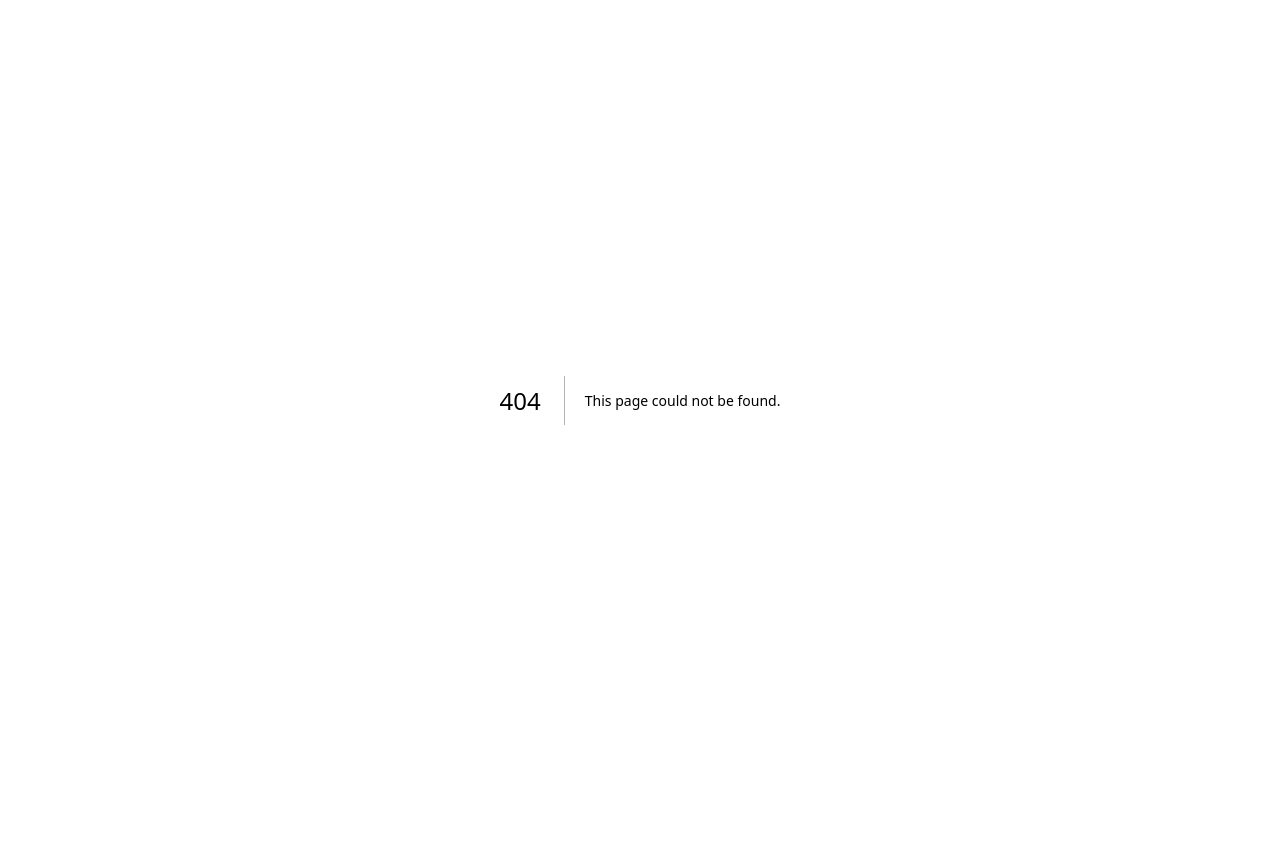
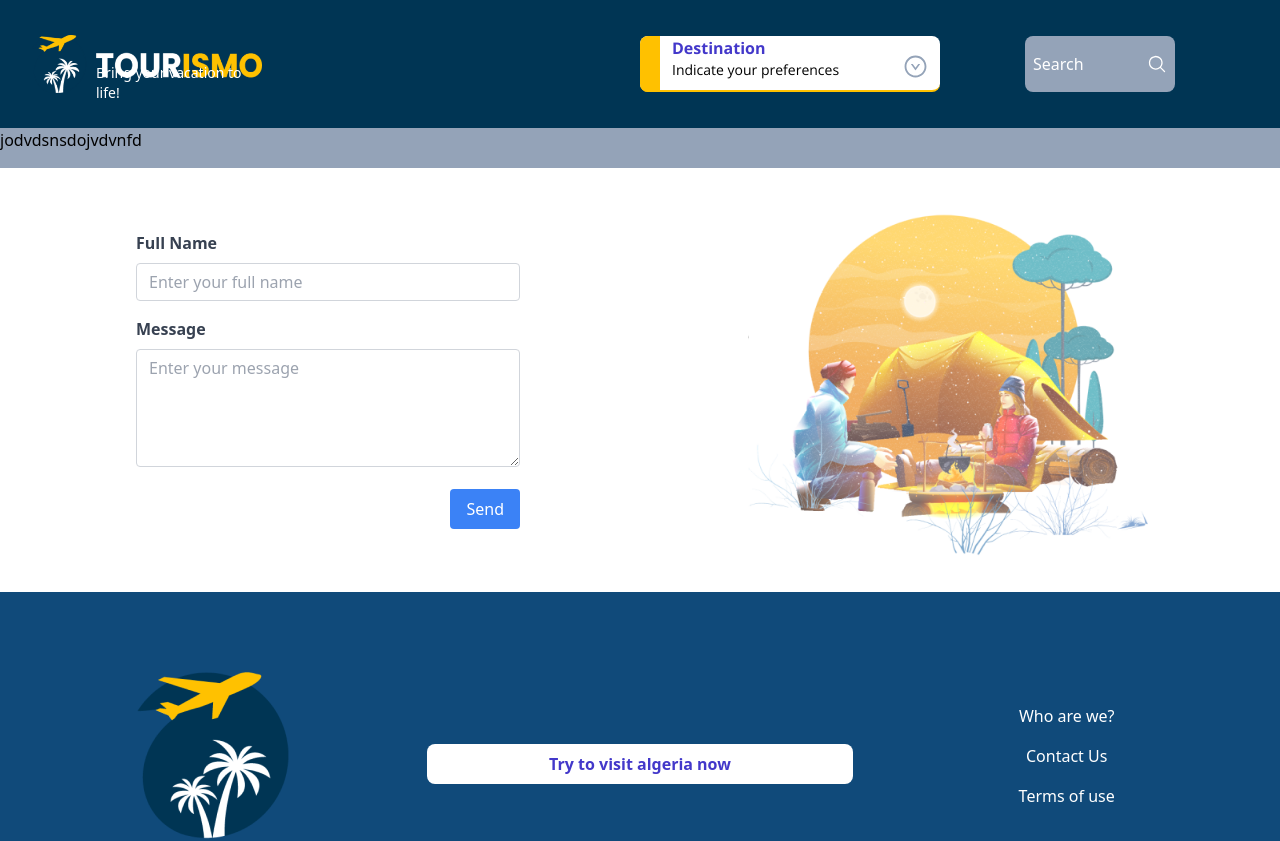
Before and after one commit to Abdousimo/Turismo, a Next.js app: page /Details in a window 1280 px wide. Before the commit this address had no page. Shown: the top 841 px of the page. Before the commit the page ends 800 px from the top, so only its background shows below. Built offline with nearby package versions, Linux system fonts and the light colour scheme.

Commit message:
some modifications

```diff
--- a/src/components/UserPage/Drop_down.jsx
+++ b/src/components/UserPage/Drop_down.jsx
@@ -4,8 +4,13 @@ import {AiOutlineDownCircle,AiOutlineUpCircle} from "react-icons/ai"
 
 function Drop_down(props) {
     const[Open,setOpen] = useState(false);
-    const buttons = ["Landmarks","Museums","Public squares","Parks","Archaeological sites","Gardens","Beaches","Religious sites","Markets","Restaurant"]
-
+    const[isHistoryOpen,setIsHistoryOpen]=useState(false)
+    const buttons = [{name:"Landmarks",isSelected:false},{name:"Museums",isSelected:false},{name:"Public squares",isSelected:false},{name:"Parks",isSelected:false},{name:"Archaeological sites",isSelected:false},{name:"Gardens",isSelected:false},{name:"Beaches",isSelected:false},{name:"Religious sites",isSelected:false},{name:"Markets",isSelected:false},{name:"Restaurant",isSelected:false}]
+    const setButton =(button)=>{
+        let state = !(button.isSelected)
+        button.isSelected = state
+        console.log(button.isSelected);
+    }
     return (
         <section className="w-[300px] max-w-[350px] h-14 flex flex-col justify-between items-center bg-white rounded-lg" style={{borderBottom:"solid 2px #FFC100"}}>
 
@@ -30,15 +35,16 @@ function Drop_down(props) {
                   <h1 className='font-OPENSANS text-indigo-700 font-bold'>Category</h1>
                   <div className='w-full flex flex-wrap gap-3 px-2'>
                   {buttons.map((button,index)=>(
-                    <button key={index} className='bg-[#DEDEDE94] text-[#003554] font-OPENSANS font-semibold py-1 px-2 rounded-lg'>{button}</button>
+                    <button key={index} className={`font-OPENSANS font-semibold py-1 px-2 rounded-lg ${button.isSelected ? 'bg-blue-700 text-white' : 'bg-[#DEDEDE94] text-[#003554]'}`} onClick={()=>setButton(button)}>{button.name}</button>
                   ))}
                  </div>
+
             </div>
             <div className='w-full flex flex-col gap-3 px-2'>
                 <h1 className='font-OPENSANS text-indigo-700 font-bold'>Theme</h1>
                 <div className='w-11/12 h-10 bg-indigo-600 flex justify-between px-3 py-2 rounded-lg'>
                      <h3 className='text-white font-OPENSANS font-bold'>History and heritage</h3>
-                     <>kvf</>
+                     <button onClick={()=>{setIsHistoryOpen(!isHistoryOpen)}} className='text-white'>{isHistoryOpen ? <AiOutlineUpCircle size={25}/> : <AiOutlineDownCircle size={25}/>}</button>
                 </div>
             </div>
             <div className='flex justify-end my-10 pr-4'>
--- /dev/null
+++ b/src/pages/Details.js
@@ -0,0 +1,18 @@
+import Contact from "@/components/LandingPage/Contact";
+import Footer from "@/components/LandingPage/Footer";
+import LocationNav from "@/components/UserPage/LocationNav";
+import Navbar from "@/components/UserPage/Navbar";
+import React from "react";
+
+function Details(props) {
+  return (
+    <section>
+      <Navbar/>
+      <LocationNav/>
+      <Contact/>
+      <Footer/>
+    </section>
+  );
+}
+
+export default Details;
```
